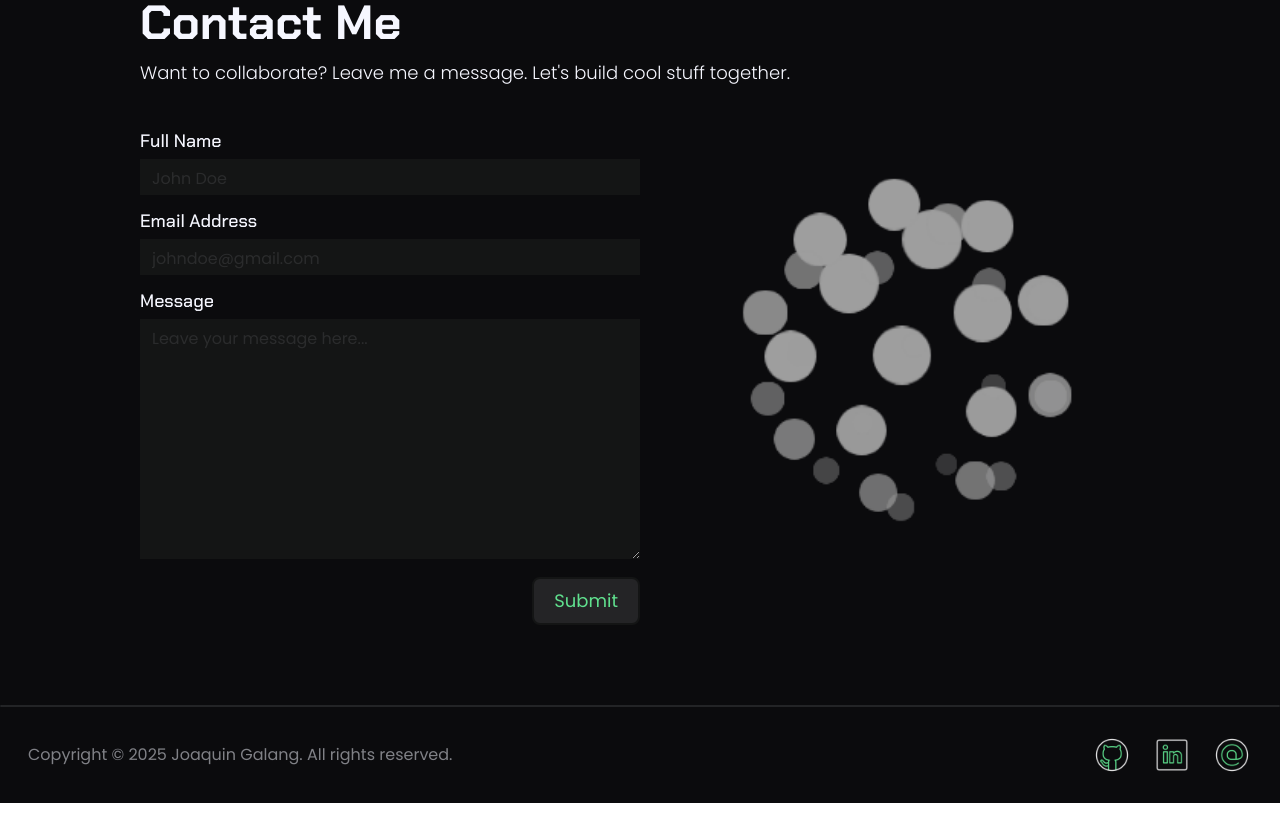
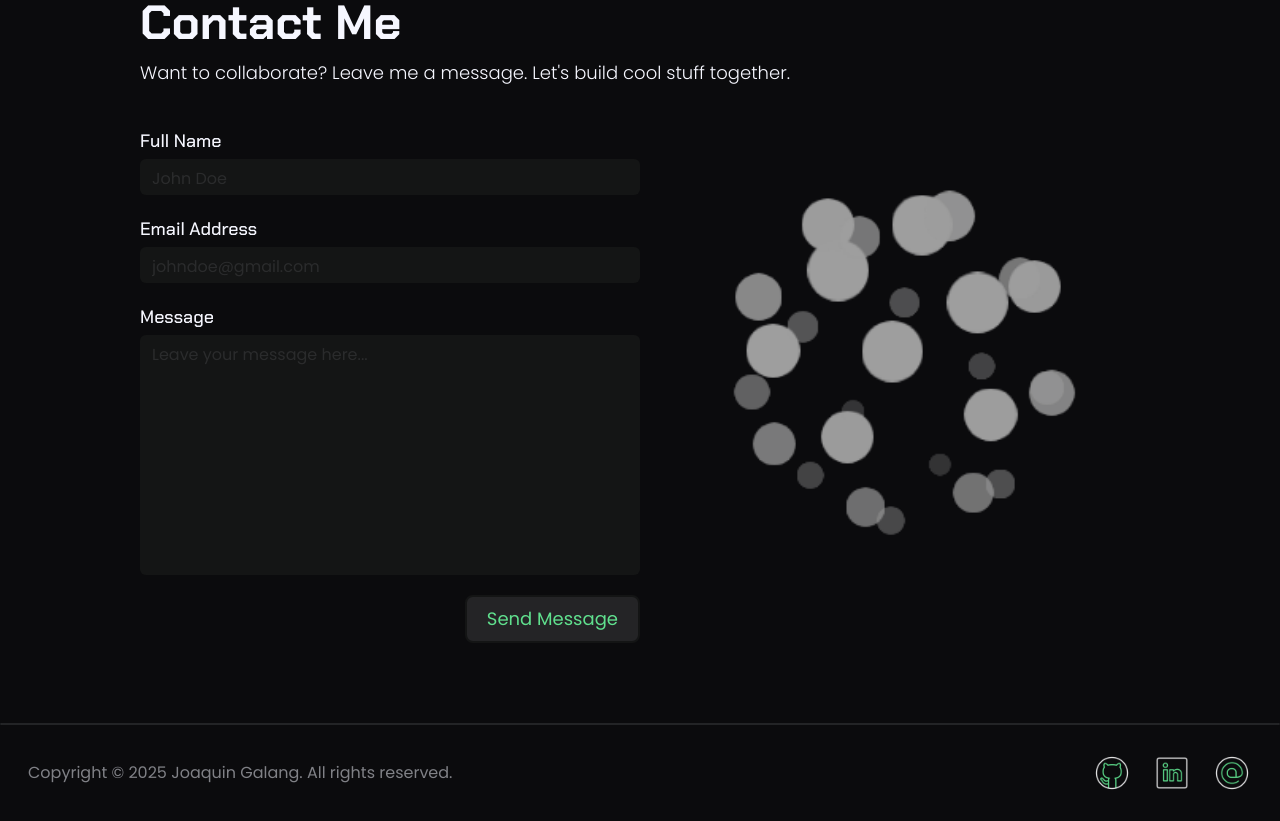
Before and after one commit to joaquingalang/my-portfolio-website, a React (Vite) app: page / in a window 1280 px wide. Shown: the part 3840-4661 px from the top of the page. Built offline with nearby package versions, Linux system fonts and the light colour scheme; a web font is replaced by a local one.

Commit message:
Add: contact form

```diff
--- /dev/null
+++ b/src/components/ContactForm.tsx
@@ -0,0 +1,113 @@
+import { useRef, useState } from "react";
+import emailjs from "emailjs-com";
+
+function ContactForm() {
+  const formRef = useRef<HTMLFormElement>(null);
+  const [isSending, setIsSending] = useState(false);
+
+  const handleSubmit = async (e: React.FormEvent<HTMLFormElement>) => {
+    e.preventDefault();
+    if (!formRef.current) return;
+
+    setIsSending(true);
+
+    const serviceId = import.meta.env.VITE_EMAILJS_SERVICE_ID;
+    const templateId = import.meta.env.VITE_EMAILJS_TEMPLATE_ID;
+    const publicKey = import.meta.env.VITE_EMAILJS_PUBLIC_KEY;
+
+    // Grab form data manually
+    const formData = new FormData(formRef.current);
+    const fullName = formData.get("full_name") as string;
+    const email = formData.get("email") as string;
+    const message = formData.get("message") as string;
+
+    // Add time
+    const time = new Date().toLocaleString("en-US", {
+      hour: "numeric",
+      minute: "numeric",
+      hour12: true,
+    });
+
+    // Send via EmailJS
+    emailjs
+      .send(
+        serviceId,
+        templateId,
+        {
+          name: fullName,
+          email: email,
+          time: time,
+          message: message,
+        },
+        publicKey
+      )
+      .then(
+        () => {
+          console.log("Email sent!");
+          formRef.current?.reset();
+        },
+        (error) => {
+          console.error("EmailJS Error:", error);
+        }
+      )
+      .finally(() => setIsSending(false));
+  };
+
+  return (
+    <form
+      ref={formRef}
+      onSubmit={handleSubmit}
+      className="w-full max-w-lg mx-auto flex flex-col"
+    >
+      {/* Full Name */}
+      <label className="font-chakra text-light text-sm md:text-base lg:text-lg font-medium mb-1">
+        Full Name
+      </label>
+      <input
+        type="text"
+        name="full_name"
+        placeholder="John Doe"
+        required
+        className="w-full font-poppins text-xs md:text-sm lg:text-base text-light bg-gray px-3 pb-1 pt-2 outline-none placeholder-light/10 mb-5 rounded-md"
+      />
+
+      {/* Email */}
+      <label className="font-chakra text-light text-sm md:text-base lg:text-lg font-medium mb-1">
+        Email Address
+      </label>
+      <input
+        type="email"
+        name="email"
+        placeholder="johndoe@gmail.com"
+        required
+        className="w-full font-poppins text-xs md:text-sm lg:text-base text-light bg-gray px-3 pb-1 pt-2 outline-none placeholder-light/10 mb-5 rounded-md"
+      />
+
+      {/* Message */}
+      <label className="font-chakra text-light text-sm md:text-base lg:text-lg font-medium mb-1">
+        Message
+      </label>
+      <textarea
+        name="message"
+        placeholder="Leave your message here..."
+        required
+        className="w-full min-h-[15rem] font-poppins text-xs md:text-sm lg:text-base text-light bg-gray px-3 pb-1 pt-2 outline-none placeholder-light/10 mb-5 rounded-md resize-none"
+      />
+
+      {/* Submit Button */}
+      <div className="w-full flex justify-end">
+        <button
+          type="submit"
+          disabled={isSending}
+          className={`bg-white/10 border-2 border-gray rounded-lg px-5 py-2 font-poppins text-sm md:text-base lg:text-lg text-primary whitespace-nowrap transition ${
+            isSending ? "opacity-60 cursor-not-allowed" : "hover:opacity-80"
+          }`}
+        >
+          {isSending ? "Sending..." : "Send Message"}
+        </button>
+      </div>
+    </form>
+  );
+}
+
+export default ContactForm;
--- a/src/sections/ContactSection.tsx
+++ b/src/sections/ContactSection.tsx
@@ -2,23 +2,21 @@ import SectionLabel from "../components/SectionLabel";
 import ContactLoop from "../assets/images/contact_loop.gif";
 import ContactStatic from "../assets/images/contact_static.png";
 import { IconCloud } from "../components/IconCloud";
+import ContactForm from "../components/ContactForm";
 
 const slugs = [
   "typescript",
   "javascript",
   "dart",
-  "java",
   "react",
   "flutter",
   "android",
   "html5",
-  "css3",
+  "css",
   "nodedotjs",
   "firebase",
-  "java",
   "git",
   "python",
-  "visualstudiocode",
   "androidstudio",
   "figma",
   "supabase",
@@ -34,7 +32,6 @@ const slugs = [
   "slack",
   "stackoverflow",
   "netlify",
-  "gemini",
 ]
 
 function ContactSection() {
@@ -57,20 +54,7 @@ function ContactSection() {
                     <div className="grid grid-cols-8 mt-10">
 
                         <div className="col-span-8 md:col-span-4 order-2 md:order-1">
-                            <form>
-                                <p className="font-chakra text-light text-sm md:text-base lg:text-lg font-medium mb-1">Full Name</p>
-                                <input type="text" placeholder="John Doe" className="w-full font-poppins text-xs md:text-sm lg:text-base text-light bg-gray px-3 pb-1 pt-2 outline-none placeholder-light/10 mb-3"/>
-
-                                <p className="font-chakra text-light text-sm md:text-base lg:text-lg font-medium mb-1">Email Address</p>
-                                <input type="email" placeholder="johndoe@gmail.com" className="w-full font-poppins text-xs md:text-sm lg:text-base text-light bg-gray px-3 pb-1 pt-2 outline-none placeholder-light/10 mb-3"/>
-
-                                <p className="font-chakra text-light text-sm md:text-base lg:text-lg font-medium mb-1">Message</p>
-                                <textarea placeholder="Leave your message here..." className="w-full min-h-[15rem] font-poppins text-xs md:text-sm lg:text-base text-light bg-gray px-3 pb-1 pt-2 outline-none placeholder-light/10 mb-3"/>
-
-                                <div className="w-full flex justify-end">
-                                    <input type="submit" className="bg-white/10 border-2 border-gray rounded-lg px-5 py-2 font-poppins text-sm md:text-base lg:text-lg text-primary text-md whitespace-nowrap"/>
-                                </div>
-                            </form>
+                            <ContactForm/>
                         </div>
 
                         <div className="col-span-8 md:col-span-4 order-1 md:order-2">
```
